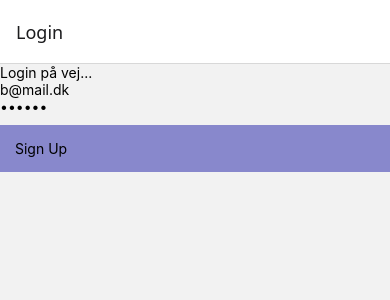
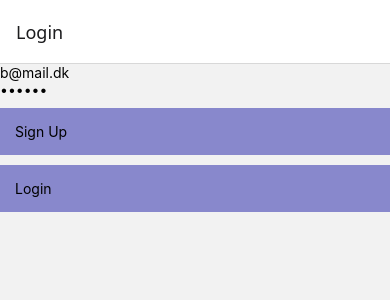
Before and after one commit to joneikholmkea/FBLogin, a React Native app: screen /Login in a window 390 px wide. Shown: the top 300 px of the page. Built offline with nearby package versions, Linux system fonts and the light colour scheme.

Commit message:
Login complete

```diff
--- a/Login.js
+++ b/Login.js
@@ -1,10 +1,17 @@
 import React,{use, useState} from "react";
 import {View, Text, TextInput, Pressable, StyleSheet} from 'react-native'
-import { createUserWithEmailAndPassword } from "firebase/auth";
+import { createUserWithEmailAndPassword, signInWithEmailAndPassword } from "firebase/auth";
 import { auth } from "./firebase";
 export default function Login({navigation}){
     const [email, setEmail] = useState('b@mail.dk')
     const [password, setPassword] = useState('123456')
+
+    function handleLogin(){
+        console.log("sign up...")
+        signInWithEmailAndPassword(auth, email, password).
+        then(()=>{ navigation.navigate('NextScreen')}).
+        catch(error => console.log(error));
+    }
 
     function handleSignUp(){
         console.log("sign up...")
@@ -14,7 +21,6 @@ export default function Login({navigation}){
     }
     return (
         <View>
-            <Text>Login på vej...</Text>
             <TextInput
                 placeholder="email"
                 value={email}
@@ -32,11 +38,17 @@ export default function Login({navigation}){
             >
                 <Text>Sign Up</Text>
             </Pressable>
+            <Pressable
+                style={styles.buttons}
+                onPress={handleLogin}
+            >
+                <Text>Login</Text>
+            </Pressable>
         </View>
     )
 }
 
-const styles = StyleSheet.create({
+export const styles = StyleSheet.create({
     buttons:{
         padding:15,
         backgroundColor:"#88c",
--- a/NextScreen.js
+++ b/NextScreen.js
@@ -1,10 +1,26 @@
 import React from "react";
-import {View, Text} from 'react-native'
+import {View, Text, Pressable} from 'react-native'
+import { signOut } from "firebase/auth";
+import { auth } from "./firebase";
+import { styles } from "./Login";
 
-export default function NextScreen(){
+export default function NextScreen({navigation}){
+
+    function handleLogout(){
+        signOut(auth).
+        then(()=> navigation.navigate('Login')).
+        catch(error => console.log(error))
+    }
+
     return(
         <View>
             <Text>Great work! 🚀 Every tap, every bug, every fix—you’re building real apps. Keep pushing, keep learning, and make something amazing. The next screen isn’t just in your app—it’s in your journey. Let’s go! 💡💻</Text>
+            <Pressable
+                style={styles.buttons}
+                onPress={handleLogout}
+            >
+                <Text>Log out</Text>
+            </Pressable>
         </View>
     )
 }
```
